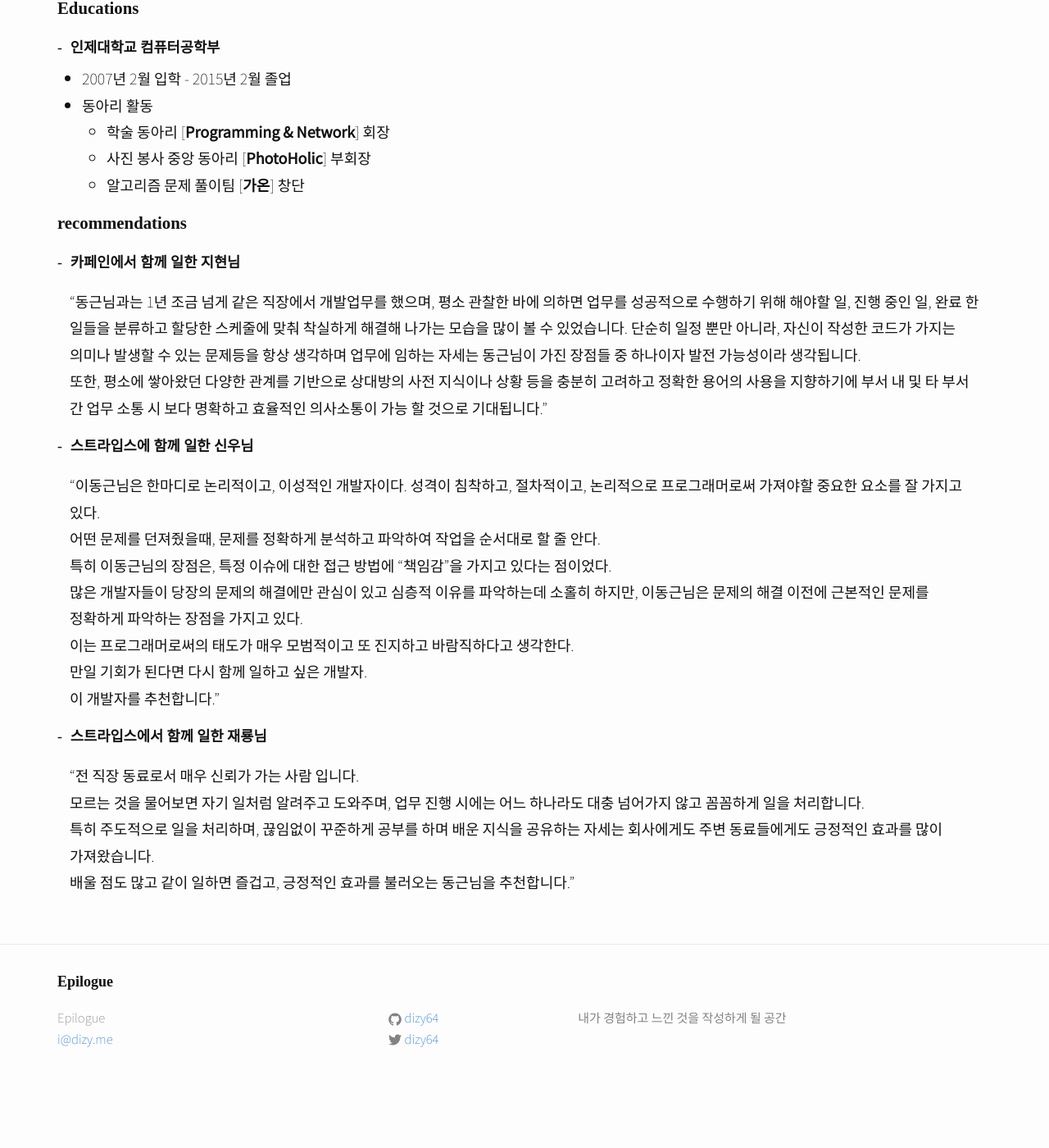
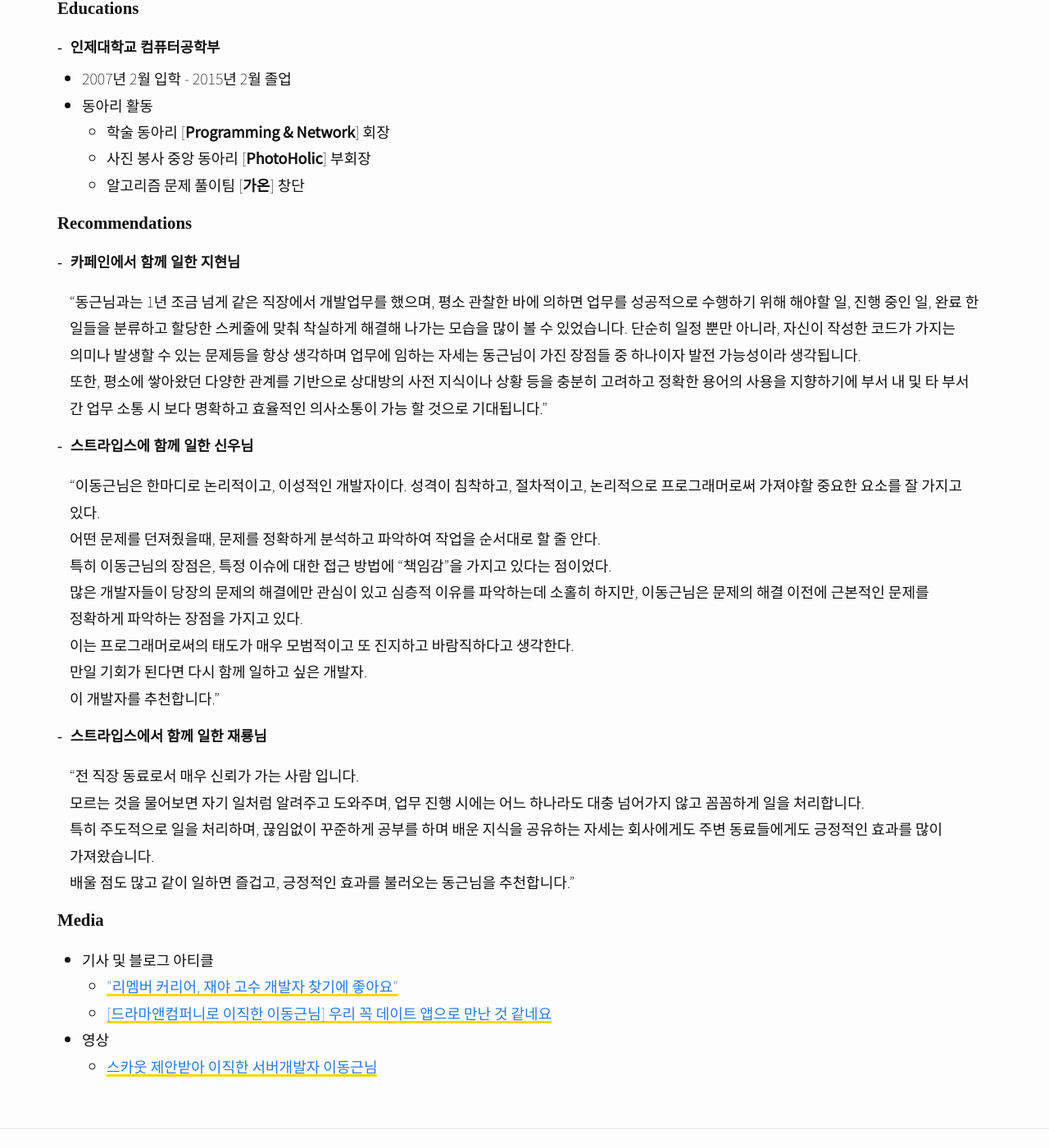
Before and after one commit to dizy64/dizy64.github.io, a Jekyll site: the page built from about/index.html, in a window 1280 px wide and 1400 px high, scrolled down 4016 px. Shown: the whole window at 82% size. Built offline with Jekyll 4.4.1, drawn with Linux system fonts in a browser that asks for light colours; before the commit the page ends 5355 px from its top, so only the background shows below that.

Commit message:
미디어에 노출된 자료를 정리하다

```diff
--- a/about/index.html
+++ b/about/index.html
@@ -241,7 +241,7 @@ permalink: /about/
   </section>
 
   <section id="recommendation">
-    <h1>recommendations</h1>
+    <h1>Recommendations</h1>
 
     <h2>카페인에서 함께 일한 지현님</h2>
     <q>동근님과는 1년 조금 넘게 같은 직장에서 개발업무를 했으며, 평소 관찰한 바에 의하면 업무를 성공적으로 수행하기 위해 해야할 일, 진행 중인 일, 완료 한 일들을 분류하고 할당한 스케줄에 맞춰 착실하게 해결해 나가는 모습을 많이 볼 수 있었습니다. 단순히 일정 뿐만 아니라, 자신이 작성한 코드가 가지는 의미나 발생할 수 있는 문제등을 항상 생각하며 업무에 임하는 자세는 동근님이 가진 장점들 중 하나이자 발전 가능성이라 생각됩니다.<br/>
@@ -262,6 +262,24 @@ permalink: /about/
        모르는 것을 물어보면 자기 일처럼 알려주고 도와주며, 업무 진행 시에는 어느 하나라도 대충 넘어가지 않고 꼼꼼하게 일을 처리합니다.<br/>
        특히 주도적으로 일을 처리하며, 끊임없이 꾸준하게 공부를 하며 배운 지식을 공유하는 자세는 회사에게도 주변 동료들에게도 긍정적인 효과를 많이 가져왔습니다.<br/>
 배울 점도 많고 같이 일하면 즐겁고, 긍정적인 효과를 불러오는 동근님을 추천합니다.</q>
+  </section>
 
+  <section id="media">
+    <h1>Media</h1>
+    <ul>
+      <li>
+        기사 및 블로그 아티클
+        <ul>
+          <li><a href="https://m.sedaily.com/NewsView/1VQUY2JKSL/GD05#cb"  target="_blank">"리멤버 커리어, 재야 고수 개발자 찾기에 좋아요"</a></li>
+          <li><a href="https://m.post.naver.com/viewer/postView.nhn?volumeNo=26967927" target="_blank">[드라마앤컴퍼니로 이직한 이동근님] 우리 꼭 데이트 앱으로 만난 것 같네요</a></li>
+        </ul>
+      </li>
+      <li>
+        영상
+        <ul>
+          <li><a href="https://www.youtube.com/watch?v=5rsV9nZICk0">스카웃 제안받아 이직한 서버개발자 이동근님</a></li>
+        </ul>
+      </li>
+    </ul>
   </section>
 </div>
```
